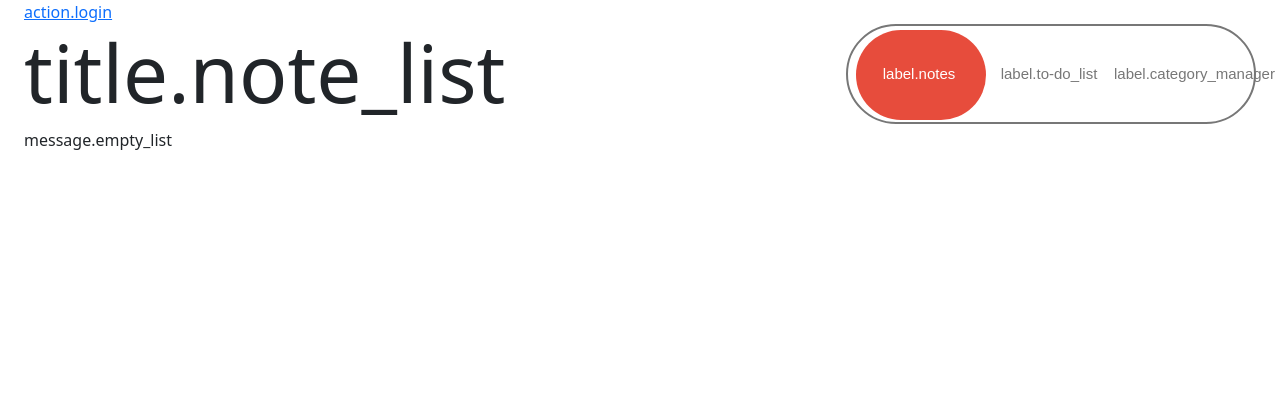
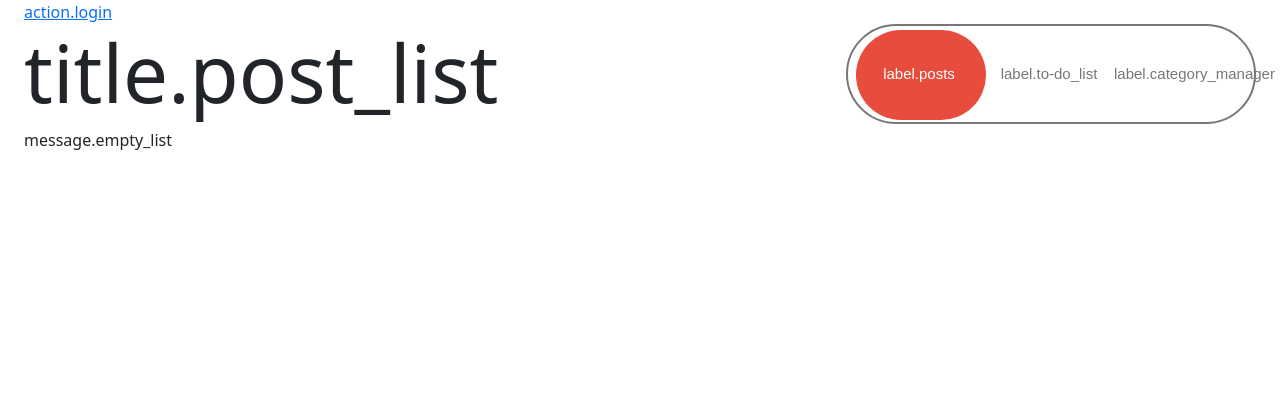
Before and after one commit to SzymonMMMMM/Szymon_blog_testy, a Symfony app: template app/templates/notes/index.html.twig in a window 1280 px wide. Shown: the top 420 px of the page. Run offline with Twig, Linux system fonts and the light colour scheme; the template is opened without the code that fills it, so the values that code supplies are empty; some libraries are stand-ins or nearby versions.

Commit message:
Zamiana slow na post

```diff
--- a/app/templates/default/_three_way_toggle_button.html.twig
+++ b/app/templates/default/_three_way_toggle_button.html.twig
@@ -10,9 +10,9 @@ parameters:
     {% endblock %}
 {% endif %}
 <div class="tw-toggle responsive-toggle">
-    <input title="notes" {% if toggle_position == 'notes_position' %}checked{% endif %}
+    <input title="posts" {% if toggle_position == 'posts_position' %}checked{% endif %}
             type="radio" name="toggle" value="false" onclick="location.href='{{ url('note_index') }}';">
-    <label class="toggle toggle-yes">{{ 'label.notes'|trans }}</label>
+    <label class="toggle toggle-yes">{{ 'label.posts'|trans }}</label>
     <input title="todo-list" {% if toggle_position == 'todoitem_position' %}checked{% endif %}
             type="radio" name="toggle" value="-1" onclick="location.href='{{ url('todoitem_index') }}';">
     <label class="toggle toggle-yes">{{ 'label.to-do_list'|trans }}</label>
--- a/app/templates/notes/create.html.twig
+++ b/app/templates/notes/create.html.twig
@@ -1,5 +1,5 @@
 {% include 'default/_form.html.twig' with {
-    page_title: 'title.note_create'|trans,
+    page_title: 'title.post_create'|trans,
     form: form,
     submit_label: 'action.save'|trans,
     back_to_list_path: 'note_index',
--- a/app/templates/notes/delete.html.twig
+++ b/app/templates/notes/delete.html.twig
@@ -1,5 +1,5 @@
 {% include 'default/_form.html.twig' with {
-    page_title: 'title.note_delete'|trans({'%title%': notes.title|default('')}),
+    page_title: 'title.post_delete'|trans({'%title%': notes.title|default('')}),
     form: form,
     submit_label: 'action.delete'|trans,
     back_to_list_path: 'note_index',
--- a/app/templates/notes/edit.html.twig
+++ b/app/templates/notes/edit.html.twig
@@ -1,5 +1,5 @@
 {% include 'default/_form.html.twig' with {
-    page_title: 'title.note_edit'|trans({'%id%': notes.id|default('')}),
+    page_title: 'title.post_edit'|trans({'%id%': notes.id|default('')}),
     form: form,
     submit_label: 'action.edit'|trans,
     back_to_list_path: 'note_index',
--- a/app/templates/notes/index.html.twig
+++ b/app/templates/notes/index.html.twig
@@ -1,14 +1,14 @@
 {% extends 'base.html.twig' %}
 
 {% block title %}
-    {{ 'title.note_list'|trans }}
+    {{ 'title.post_list'|trans }}
 {% endblock %}
 
 {% block body %}
     {% include 'default/_three_way_toggle_button.html.twig' with {
-        toggle_position: 'notes_position',
+        toggle_position: 'posts_position',
     }%}
-    <h1 class="display-1">{{ 'title.note_list'|trans }}</h1>
+    <h1 class="display-1">{{ 'title.post_list'|trans }}</h1>
     {% if pagination is defined and pagination.items|length %}
 
         <div class="navigation text-center">
@@ -18,27 +18,27 @@
         <table class="table table-striped">
             <thead>
             <tr>
-                <th>{{ knp_pagination_sortable(pagination, 'label.id'|trans, 'notes.id') }}</th>
-                <th>{{ knp_pagination_sortable(pagination, 'label.created_at'|trans, 'notes.createdAt') }}</th>
-                <th>{{ knp_pagination_sortable(pagination, 'label.updated_at'|trans, 'notes.updatedAt') }}</th>
-                <th>{{ knp_pagination_sortable(pagination, 'label.title'|trans, 'notes.title') }}</th>
-                <th>{{ knp_pagination_sortable(pagination, 'label.content'|trans, 'notes.content') }}</th>
+                <th>{{ knp_pagination_sortable(pagination, 'label.id'|trans, 'posts.id') }}</th>
+                <th>{{ knp_pagination_sortable(pagination, 'label.created_at'|trans, 'posts.createdAt') }}</th>
+                <th>{{ knp_pagination_sortable(pagination, 'label.updated_at'|trans, 'posts.updatedAt') }}</th>
+                <th>{{ knp_pagination_sortable(pagination, 'label.title'|trans, 'posts.title') }}</th>
+                <th>{{ knp_pagination_sortable(pagination, 'label.content'|trans, 'posts.content') }}</th>
                 <th>{{ 'label.tag'|trans }}</th>
                 <th>{{ knp_pagination_sortable(pagination, 'label.category'|trans, 'category.title') }}</th>
                 <th>{{ 'label.actions'|trans }}</th>
             </tr>
             </thead>
             <tbody>
-            {% for note in pagination.items %}
+            {% for post in pagination.items %}
                 <tr>
-                    <td>{{ note.id }}</td>
-                    <td>{{ note.createdAt|format_date('long') }}</td>
-                    <td>{{ note.updatedAt|format_date('long') }}</td>
-                    <td>{{ note.title }}</td>
-                    <td>{{ note.content }}</td>
+                    <td>{{ post.id }}</td>
+                    <td>{{ post.createdAt|format_date('long') }}</td>
+                    <td>{{ post.updatedAt|format_date('long') }}</td>
+                    <td>{{ post.title }}</td>
+                    <td>{{ post.content }}</td>
                     <td>
-                        {% if note.tags is defined and note.tags|length %}
-                            {% for tag in note.tags %}
+                        {% if post.tags is defined and post.tags|length %}
+                            {% for tag in post.tags %}
                                 <a class="btn btn-outline-secondary btn-sm" href="{{ url('note_index', {'filters.tag_id' : tag.id}) }}" title="{{ tag.title }}">
                                     {{ tag.title }}
                                 </a>
@@ -48,18 +48,18 @@
                         {% endif %}
                     </td>
                     <td>
-                        <a class="btn btn-outline-dark" href="{{ url('note_index', {'filters.category_id' : note.category.id}) }}" title="{{ note.category.title }}">
-                            {{ note.category.title }}
+                        <a class="btn btn-outline-dark" href="{{ url('note_index', {'filters.category_id' : post.category.id}) }}" title="{{ post.category.title }}">
+                            {{ post.category.title }}
                         </a>
                     </td>
                     <td  class="action-links">
-                        <a class="btn btn-outline-primary" href="{{ url('note_show', {id: note.id}) }}" title="{{ 'action.view'|trans }}">
+                        <a class="btn btn-outline-primary" href="{{ url('note_show', {id: post.id}) }}" title="{{ 'action.view'|trans }}">
                             {{ 'action.view'|trans }}
                         </a>
-                        <a class="btn btn-outline-success" href="{{ url('note_edit', {id: note.id}) }}" title="{{ 'action.edit'|trans }}">
+                        <a class="btn btn-outline-success" href="{{ url('note_edit', {id: post.id}) }}" title="{{ 'action.edit'|trans }}">
                             {{ 'action.edit'|trans }}
                         </a>
-                        <a class="btn btn-outline-danger" href="{{ url('note_delete', {id: note.id}) }}" title="{{ 'action.delete'|trans }}">
+                        <a class="btn btn-outline-danger" href="{{ url('note_delete', {id: post.id}) }}" title="{{ 'action.delete'|trans }}">
                             {{ 'action.delete'|trans }}
                         </a>
                     </td>
@@ -75,4 +75,4 @@
     {% include 'default/_add_button.html.twig' with {
         name_create: url('note_create')
     } %}
-{% endblock  %}
+{% endblock %}
--- a/app/templates/notes/show.html.twig
+++ b/app/templates/notes/show.html.twig
@@ -1,11 +1,11 @@
 {% extends 'base.html.twig' %}
 
 {% block title %}
-    {{ 'title.note_details'|trans({'%id%': note.id|default('')}) }}
+    {{ 'title.post_details'|trans({'%id%': note.id|default('')}) }}
 {% endblock %}
 
 {% block body %}
-    <h1>{{ 'title.note_details'|trans({'%id%':note.id|default('')}) }}</h1>
+    <h1>{{ 'title.post_details'|trans({'%id%':note.id|default('')}) }}</h1>
     {% if note is defined and note|length %}
         <dl class="dl-horizontal">
             <dt>{{ 'label.id'|trans }}</dt>
```
Also changed, not shown: 5 other files.
